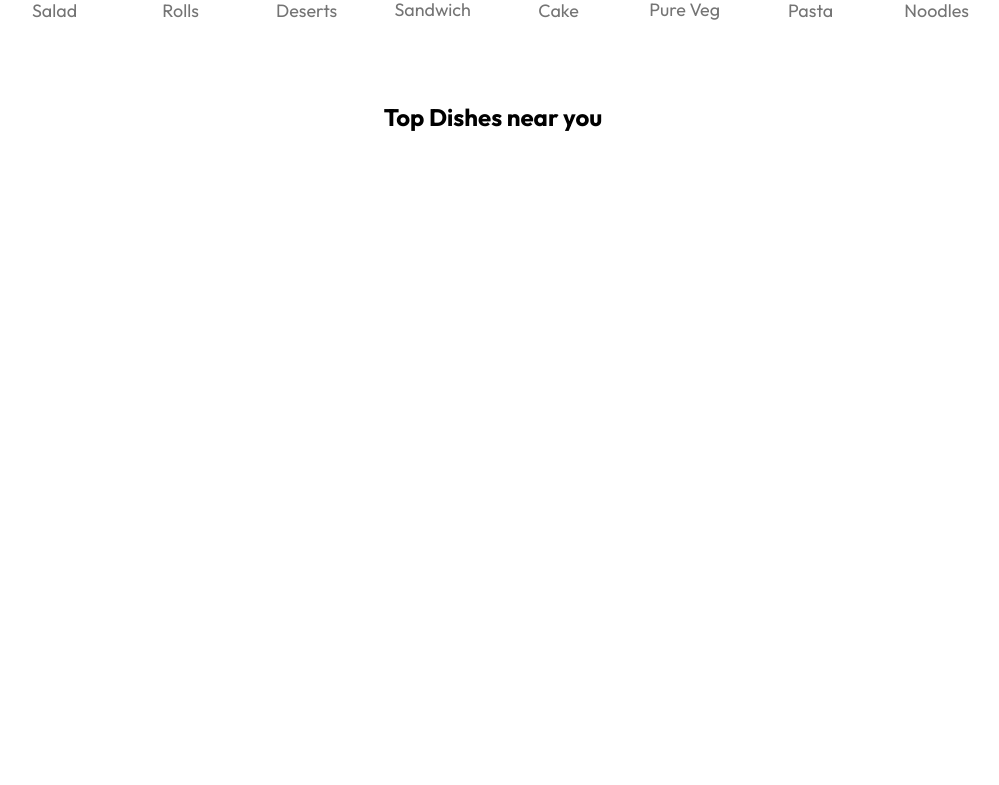
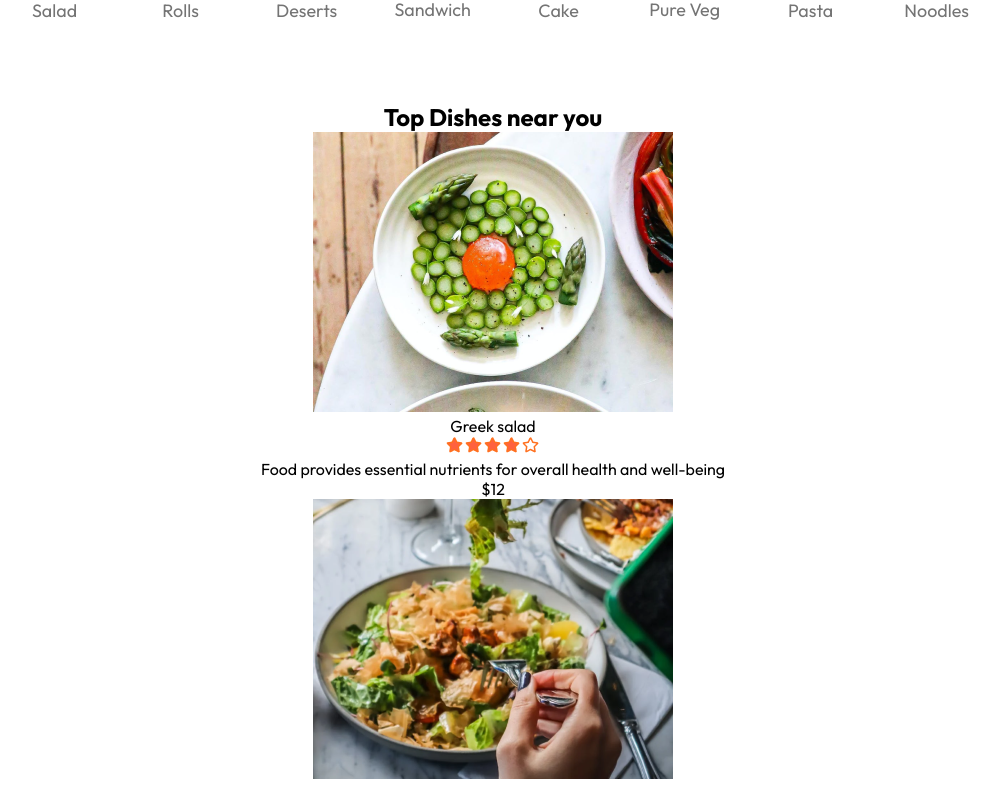
Before and after one commit to abubinnaser81/Yum-Hub-full-Project, a React (Vite) app in the folder frontend/: page / in a window 1280 px wide. Shown: the part 860-1645 px from the top of the page, without its empty margins (147-1146 px from the left). Before the commit the page ends 1024 px from the top, so only its background shows below. Built offline with nearby package versions, Linux system fonts and the light colour scheme.

Commit message:
food item half okey

```diff
--- a/frontend/src/components/FoodDisplay/FoodDisplay.jsx
+++ b/frontend/src/components/FoodDisplay/FoodDisplay.jsx
@@ -1,12 +1,26 @@
 import React, { useContext } from 'react'
 import './FoodDisplay.css'
 import { StoreContext } from '../../context/StoreContext'
+import FoodItem from '../FoodItem/FoodItem'
 const FoodDisplay = ({ category }) => {
 
-    const { food_list } = useContext(StoreContext)
+  const { food_list } = useContext(StoreContext)
   return (
-    <div className ='food-display' id='food-display'>
+    <div className='food-display' id='food-display'>
       <h2>Top Dishes near you</h2>
+      <div className="food-display-list">
+        {food_list.map((item, index) =>
+            (
+             <FoodItem key={index}
+               id={item.id}
+               name={item.name}
+               price={item.price}
+               description={item.description}
+               image={item.image}
+                />
+           )
+        )}
+      </div>
     </div>
   )
 }
--- /dev/null
+++ b/frontend/src/components/FoodItem/FoodItem.jsx
@@ -0,0 +1,22 @@
+import React from 'react'
+import './FoodItem.css'
+import  assets from '../../assets/assets'
+const FoodItem = ({id,name,price,description,image}) => {
+  return (
+    <div className='food-item'>
+        <div className="food-item-img-container">
+            <img className="food-item-image" src={image} alt="" />
+        </div>
+        <div className="food-item-info">
+            <div className="food-item-name-rating">
+                <p>{name}</p>
+                <img src={assets.rating_starts} alt="" />
+            </div>
+            <p className="food-item-desc">{description}</p>
+        </div>
+        <p className="food-item-price">${price}</p>
+    </div>
+  )
+}
+
+export default FoodItem
```
Also changed, not shown: frontend/src/context/StoreContext.jsx (+4 -4 lines), frontend/src/components/FoodItem/FoodItem.css (added).
